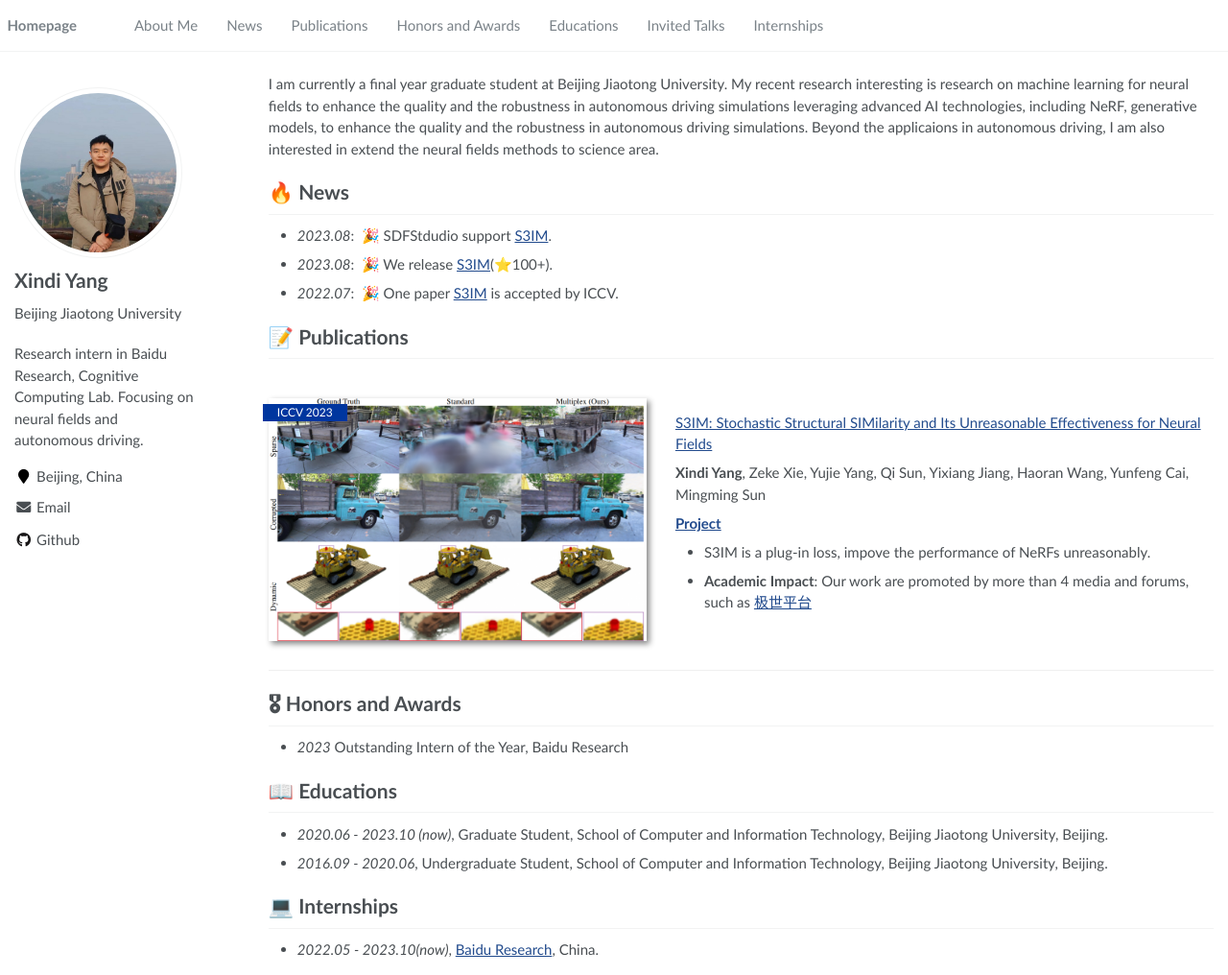
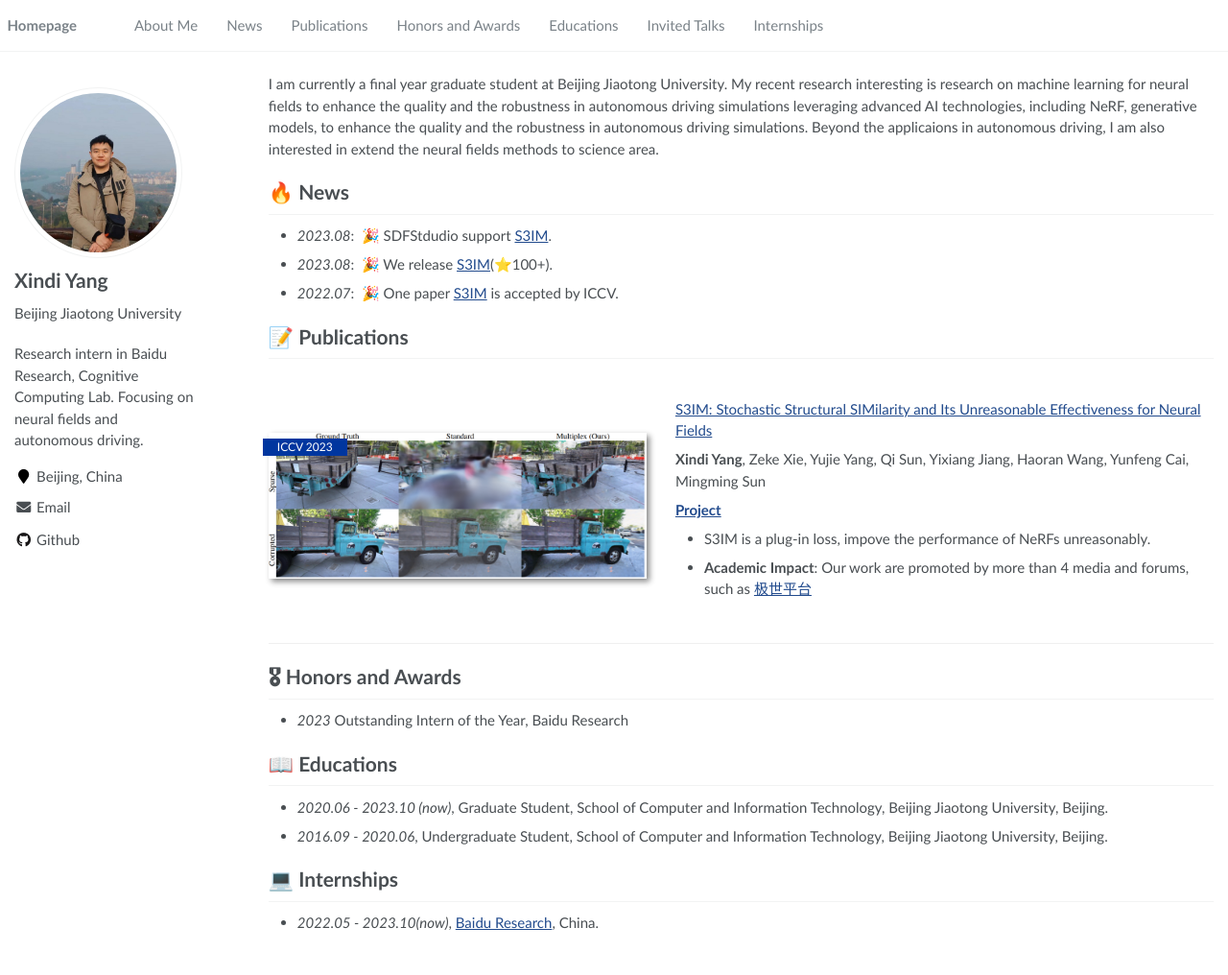
Before and after one commit to Madaoer/Madaoer.github.io, a Jekyll site: the page built from _pages/about.md, in a window 1280 px wide and 1016 px high. Shown: the whole window at 96% size. Built offline with Jekyll 4.4.1, drawn with Linux system fonts in a browser that asks for light colours.

Commit message:
Update about.md

```diff
--- a/_pages/about.md
+++ b/_pages/about.md
@@ -27,7 +27,7 @@
 
 # 📝 Publications
 
-<div class='paper-box'><div class='paper-box-image'><div><div class="badge">ICCV 2023</div><img src='/images/paper_img2_500x300.png' alt="sym" width="100%"></div></div>
+<div class='paper-box'><div class='paper-box-image'><div><div class="badge">ICCV 2023</div><img src='/images/paper_img_500x200.png' alt="sym" width="100%"></div></div>
 <div class='paper-box-text' markdown="1">
 
 [S3IM: Stochastic Structural SIMilarity and Its Unreasonable Effectiveness for Neural Fields](https://openaccess.thecvf.com/content/ICCV2023/papers/Xie_S3IM_Stochastic_Structural_SIMilarity_and_Its_Unreasonable_Effectiveness_for_Neural_ICCV_2023_paper.pdf)
```
